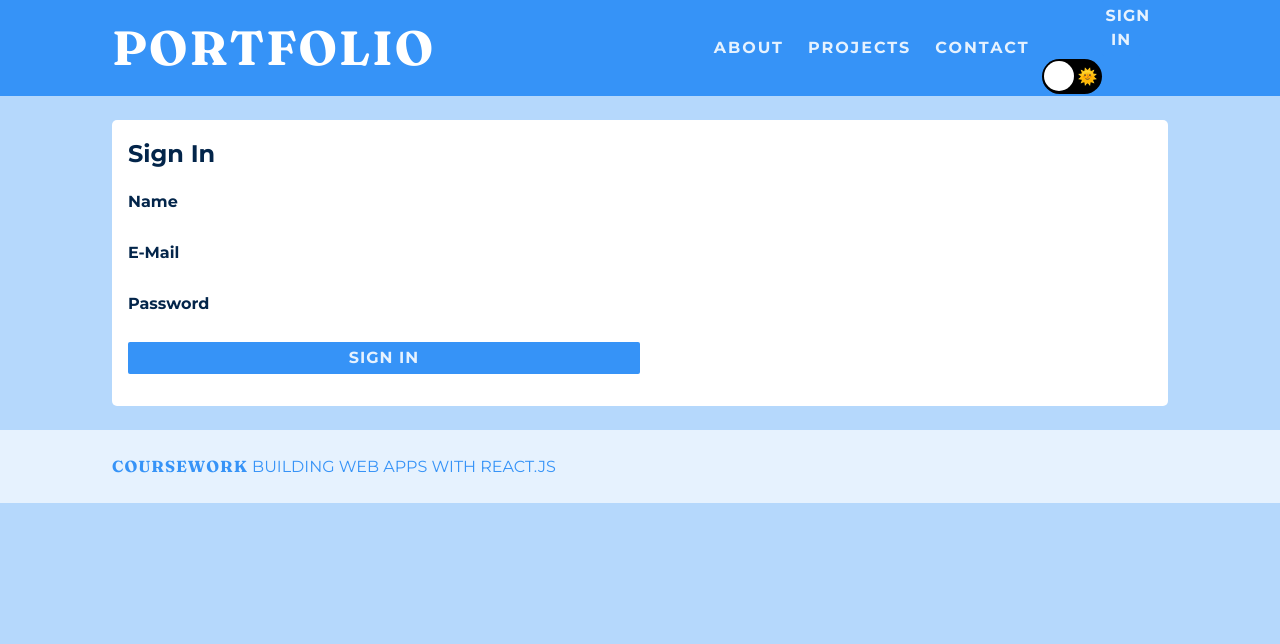
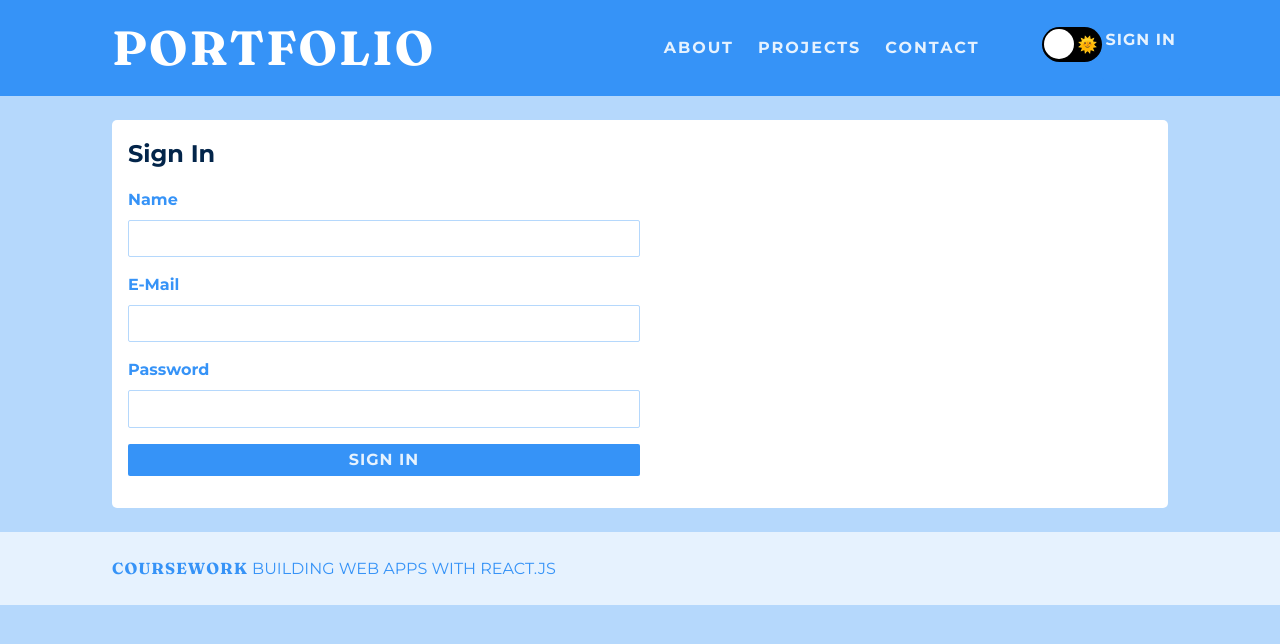
Before and after one commit to dana-eliz8bit/clg-react-app, a React (Create React App) app: page /login in a window 1280 px wide. Shown: the top 644 px of the page. Built offline with nearby package versions, Linux system fonts and the light colour scheme.

Commit message:
Updated login and avatar styles.

```diff
--- a/src/components/avatarButton/avatarButton.module.css
+++ b/src/components/avatarButton/avatarButton.module.css
@@ -1,9 +1,11 @@
 .avatar-button {
-  height: 40px;
-  width: 40px;
+  margin-top: 12px;
+  height: 50px;
+  width: 50px;
   background-color: var(--main-bg-color);
   border: 1px solid var(--main-border-color);
   border-radius: 50%;
-  text-align: "center";
+  /* text-align: "center"; */
   background-size: cover;
+  cursor: pointer;
 }
--- a/src/components/navigation/index.jsx
+++ b/src/components/navigation/index.jsx
@@ -45,20 +45,18 @@ function Navigation() {
             rightEmoji={<>&#127774;</>}
           ></ToggleSwitch>
         </li>
-        <li>
+        <>
           {isLoggedIn && (
             <AvatarButton onClick={() => history.push("/profile")}>
               {/* Settings */}
             </AvatarButton>
           )}
-        </li>
-        <li>
           {!isLoggedIn && (
             <BooksButton onClick={() => history.push("/login")}>
               Sign In
             </BooksButton>
           )}
-        </li>
+        </>
       </ul>
     </nav>
   );
--- a/src/components/toggleSwitch/toggleSwitch.module.css
+++ b/src/components/toggleSwitch/toggleSwitch.module.css
@@ -8,10 +8,11 @@
   display: flex;
   align-items: center;
   justify-content: space-between;
-  top: 2rem;
+  /* top: 2rem; */
   cursor: pointer;
   width: 60px;
   height: 35px;
+  margin-left: 50px;
   border-radius: 100px;
   position: relative;
   background: #000000;
--- a/src/pages/projects/book.jsx
+++ b/src/pages/projects/book.jsx
@@ -57,8 +57,13 @@ const Book = () => {
 
   return (
     <section>
-      <h1>Book Search</h1>
-      <input type="text" value={searchText} onChange={searchTextHandler} />
+      <h1>Book List</h1>
+      <input
+        type="text"
+        placeholder="Enter author name.."
+        value={searchText}
+        onChange={searchTextHandler}
+      />
       <BooksButton onClick={fetchBooksHandler}>Search</BooksButton>
       {content}
     </section>
--- a/src/styles/login.module.css
+++ b/src/styles/login.module.css
@@ -18,48 +18,32 @@
 }
 
 .control label {
-  font-weight: bold;
-  flex: 1;
+  font-weight: var(--fw-bold);
+  color: var(--clr-primary-600);
   margin-bottom: 0.5rem;
-  color: var(--main-color);
+  margin-right: 0.5rem;
 }
 
 .control input {
-  flex: 3;
-  font: inherit;
-  padding: 0.35rem 0.35rem;
-  border-radius: 6px;
-  border: 1px solid var(--main-border-color);
+  padding: 0.35rem;
+  border-radius: 2px;
+  border: 1px solid var(--clr-secondary-300);
+  width: 50%;
 }
 
 .control input:focus {
   outline: none;
-  border-color: var(--main-border-color);
-  background: var(--main-bg-color);
-}
-
-.control input[type="password"] {
-  background-color: var(--main-bg-color);
-  border: 1px solid var(--main-border-color);
-  color: var(--main-color);
+  border-color: var(--clr-primary-600);
 }
 
 .control.invalid input {
-  border-color: var(--invalid-color);
-  background: var(--main-bg-color);
+  border-color: red;
 }
 
 .validation-message {
-  color: var(--invalid-color);
+  color: red;
 }
 
 .actions {
   text-align: center;
 }
-
-@media (min-width: 768px) {
-  .control {
-    align-items: center;
-    flex-direction: row;
-  }
-}
```
